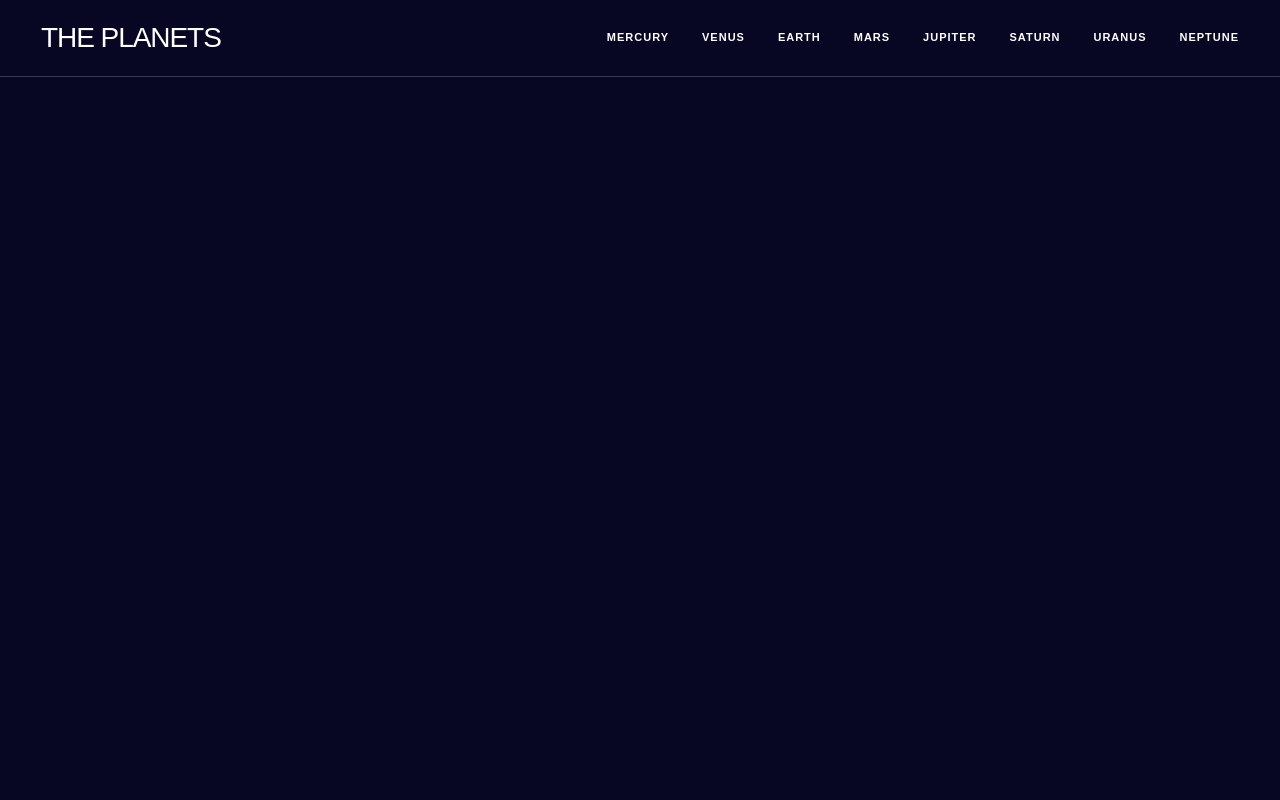
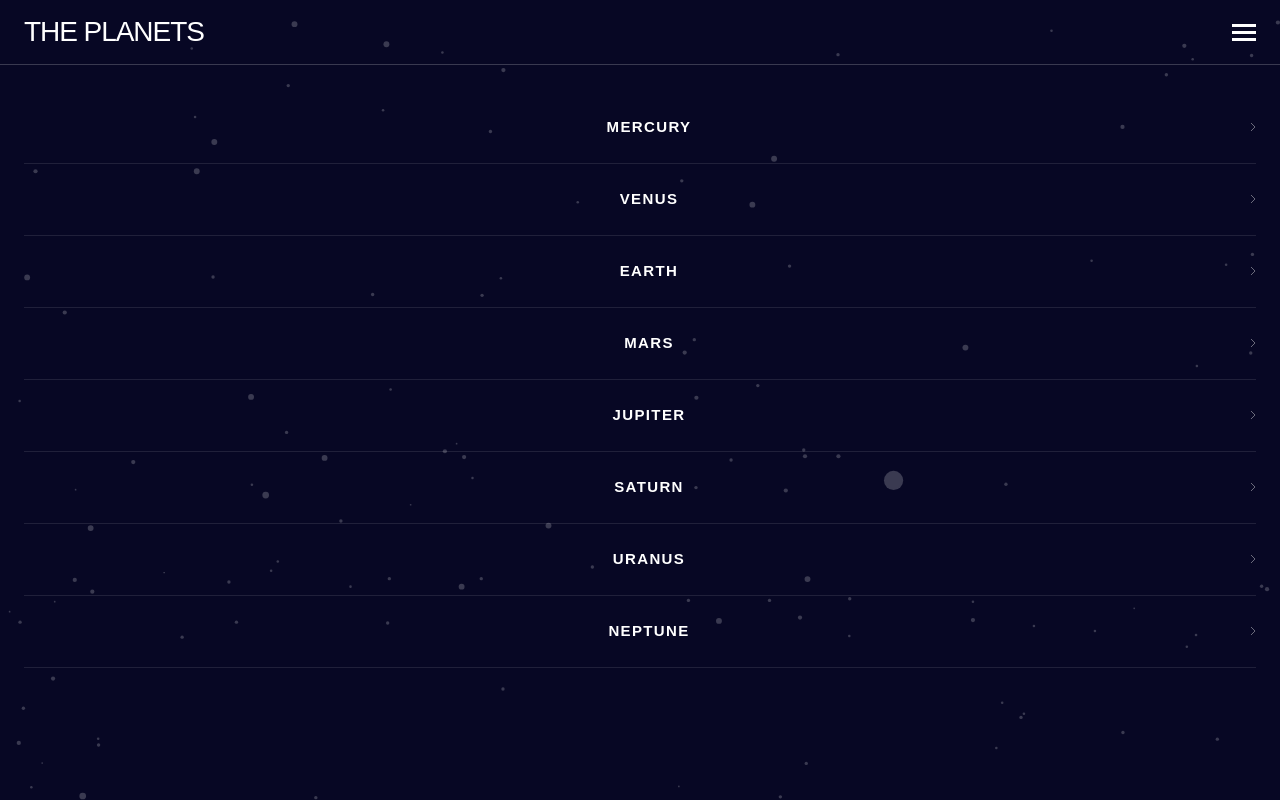
Before and after one commit to LevaniMesxia23/Planets-fact-site, a React (Vite) app: page / in a window 1280 px wide. Built offline with nearby package versions, Linux system fonts and the light colour scheme; the HTML template or start-up script is replaced by a standard one.

Commit message:
created burger click toggle

```diff
--- a/src/components/Header.tsx
+++ b/src/components/Header.tsx
@@ -1,21 +1,47 @@
-import React from "react";
+import React, { useState } from "react";
 import styled from "styled-components";
 import data from "../../starter-code/data.json";
+import Burger from "../../public/assets/icon-hamburger.svg";
 
 interface Planet {
   [x: string]: any;
   name: string;
 }
 
+interface ContainerProps {
+  isOpen: boolean;
+}
+
 export default function Header() {
+  const [isOpen, setIsOpen] = useState(false);
+
   const planet: Planet[] = data;
+  const handleBurgerClick = () => {
+    setIsOpen(!isOpen);
+    console.log(!isOpen);
+  };
   return (
-    <Container>
+    <Container isOpen={isOpen}>
+      <div className="header-box">
         <span className="the-planets">THE PLANETS</span>
+        <img src={Burger} alt="" onClick={handleBurgerClick} />
+      </div>
       <nav>
         <ul>
           {planet.map((planet, index) => (
+            <div className="li-box">
+              <div className="circles"></div>
               <li key={index}>{planet.name}</li>
+              <svg
+                xmlns="http://www.w3.org/2000/svg"
+                width="6"
+                height="10"
+                viewBox="0 0 6 10"
+                fill="none"
+              >
+                <path opacity="0.4" d="M1 1L5 5L1 9" stroke="white" />
+              </svg>
+            </div>
           ))}
         </ul>
       </nav>
@@ -23,13 +49,15 @@ export default function Header() {
   );
 }
 
-const Container = styled.div`
+const Container = styled.div<ContainerProps>`
+  .header-box {
     display: flex;
+    width: 100%;
     align-items: center;
     justify-content: space-between;
-  padding: 1.37rem 2.56rem;
+    padding: 16px 24px;
     border-bottom: 0.0625rem solid rgba(255, 255, 255, 0.2);
-
+  }
   .the-planets {
     color: #fff;
     font-size: 1.75rem;
@@ -38,26 +66,48 @@ const Container = styled.div`
     line-height: normal;
     letter-spacing: -0.06563rem;
     text-transform: uppercase;
-    font-family: "Antonio", sans-serif;
   }
 
   ul {
+    position: absolute;
+    top: calc(4.31rem + 1.44rem);
+    right: 0;
+    width: 100%;
+    display: ${(props) => (props.isOpen ? "none" : "flex")};
+    justify-content: center;
+    background-color: transparent;
+    flex-direction: column;
+    align-items: center;
+    list-style-type: none;
+    padding: 0 1.5rem;
+
+    .li-box {
+      width: 100%;
       display: flex;
-    justify-content: center;
-    flex-direction: row;
-    gap: 2.06rem;
-    list-style-type: none;
+      justify-content: space-between;
+      align-items: center;
+      border-bottom: 0.0625rem solid rgba(255, 255, 255, 0.1);
+
+      .circles {
+        width: 1.5rem;
+        height: 1.5rem;
+        border-radius: 50%;
+      }
 
       li {
+        padding: 1.44rem 0 1.44rem;
         color: #fff;
-      font-family: Spartan, sans-serif;
-      font-size: 0.6875rem;
+        text-align: center;
+        font-size: 0.9375rem;
         font-style: normal;
         font-weight: 700;
-      line-height: 227.273%;
-      letter-spacing: 0.0625rem;
+        line-height: 166.667%;
+        letter-spacing: 0.08525rem;
         text-transform: uppercase;
-      cursor: pointer;
+      }
+
+      svg {
+      }
     }
   }
 `;
--- a/src/styles/GlobalStyles.ts
+++ b/src/styles/GlobalStyles.ts
@@ -1,17 +1,18 @@
 import { createGlobalStyle } from "styled-components";
 
 const GlobalStyles = createGlobalStyle`
-@import url('https://fonts.googleapis.com/css2?family=Antonio:wght@100..700&display=swap');
 @import url('https://fonts.googleapis.com/css2?family=League+Spartan:wght@100..900&display=swap');
 *{
   margin: 0;
   padding: 0;
   box-sizing: border-box;
-  font-family: "Antonio", "League Spartan", sans-serif;
-
+  font-family: "League Spartan", sans-serif;
 }
 body{
   background: #070724;
+  background-image: url(/assets/background-stars.svg);
+  background-position: center;
+  background-size: cover;
 }
 `;
 export default GlobalStyles;
```
Lines whose indentation alone changed are shown as unchanged.
